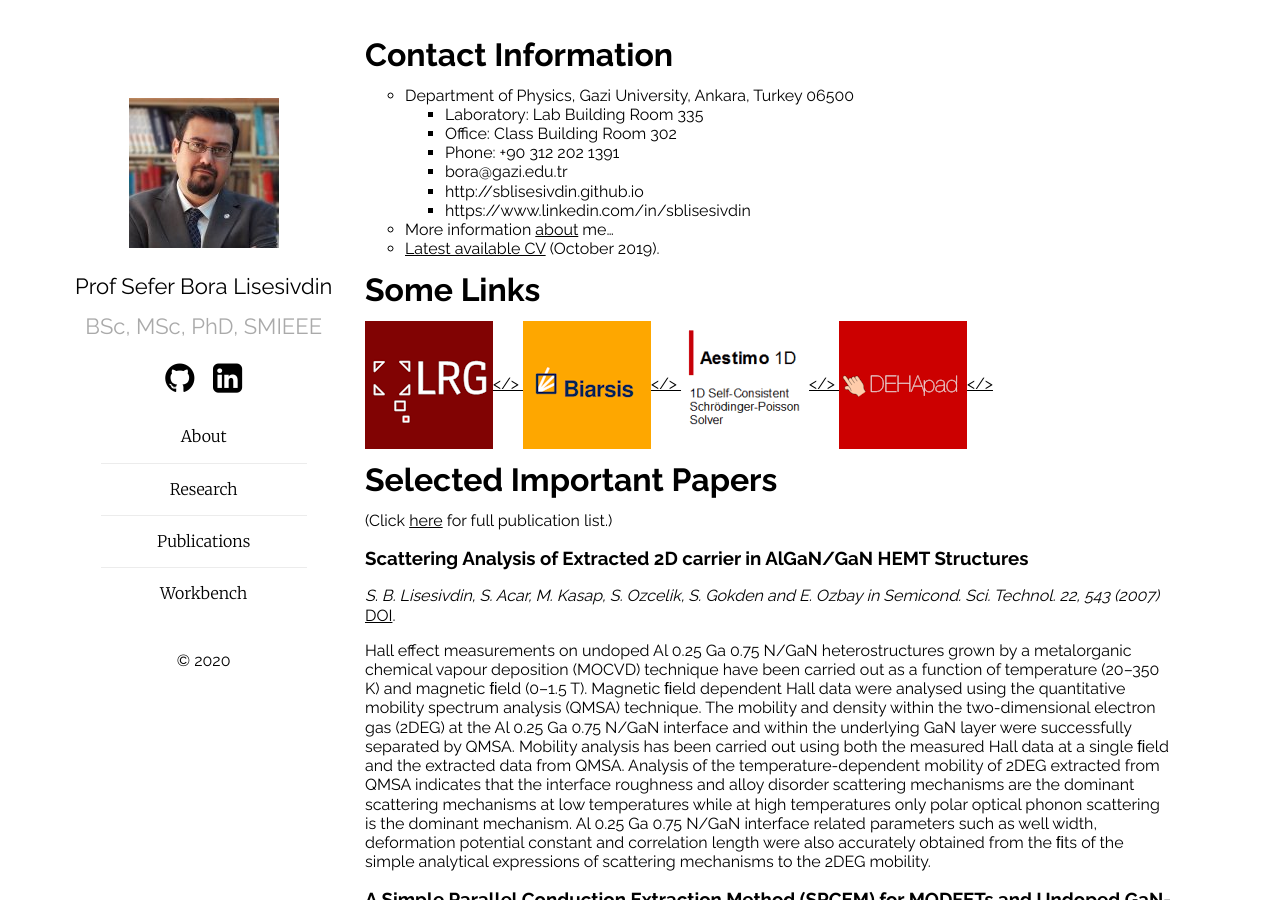
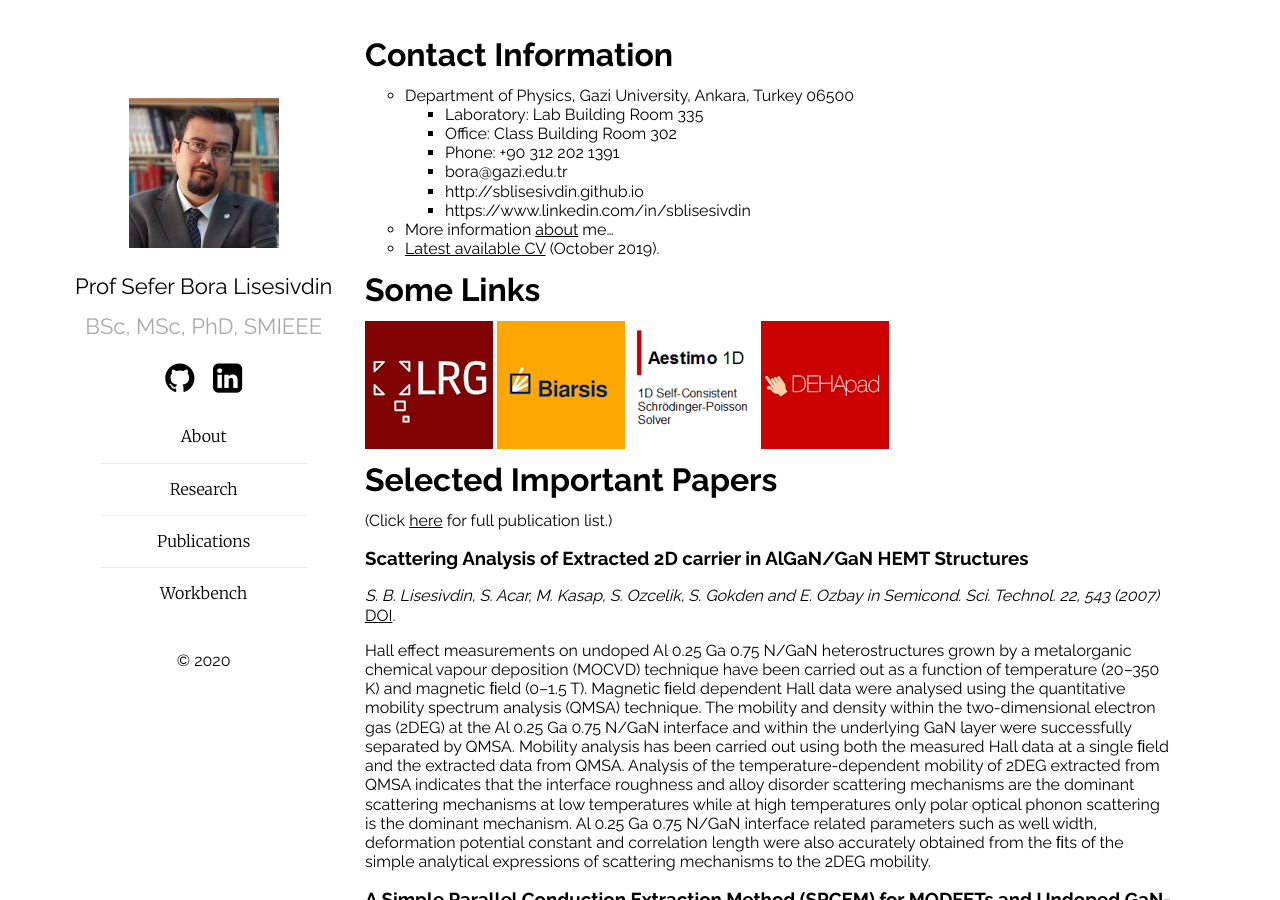
Before and after one commit to sblisesivdin/sblisesivdin.github.io, a Jekyll site: the page built from index.md, in a window 1280 px wide and 900 px high. Built offline with Jekyll 4.4.1, drawn with Linux system fonts in a browser that asks for light colours; our own code applies the rules of GitHub Pages for plain Markdown files.

Commit message:
Update index.md

```diff
--- a/index.md
+++ b/index.md
@@ -16,10 +16,10 @@ layout: home
 
 # Some Links
 
-<a href="https://www.lrgresearch.org"><img align="center" src="files/lrg.png"></>
-<a href="https://www.biarsis.com"><img align="center" src="files/biarsis.png"></>
-<a href="https://www.aestimosolver.org"><img align="center" src="files/aestimo.png"></>
-<a href="http://sblisesivdin.github.io/dehapad"><img align="center" src="files/dehapad.png"></>
+<a href="https://www.lrgresearch.org"><img align="center" src="files/lrg.png"></a>
+<a href="https://www.biarsis.com"><img align="center" src="files/biarsis.png"></a>
+<a href="https://www.aestimosolver.org"><img align="center" src="files/aestimo.png"></a>
+<a href="http://sblisesivdin.github.io/dehapad"><img align="center" src="files/dehapad.png"></a>
 
 # Selected Important Papers
 
```
